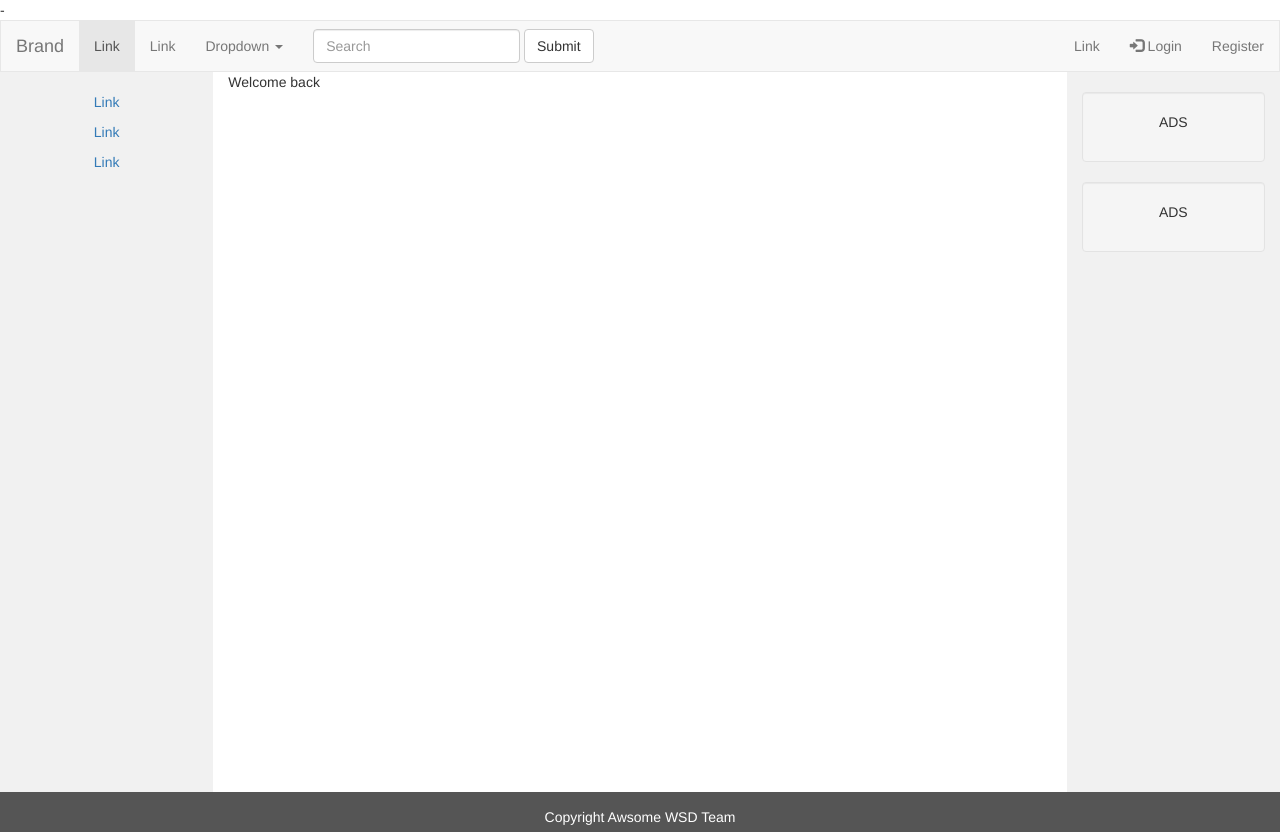
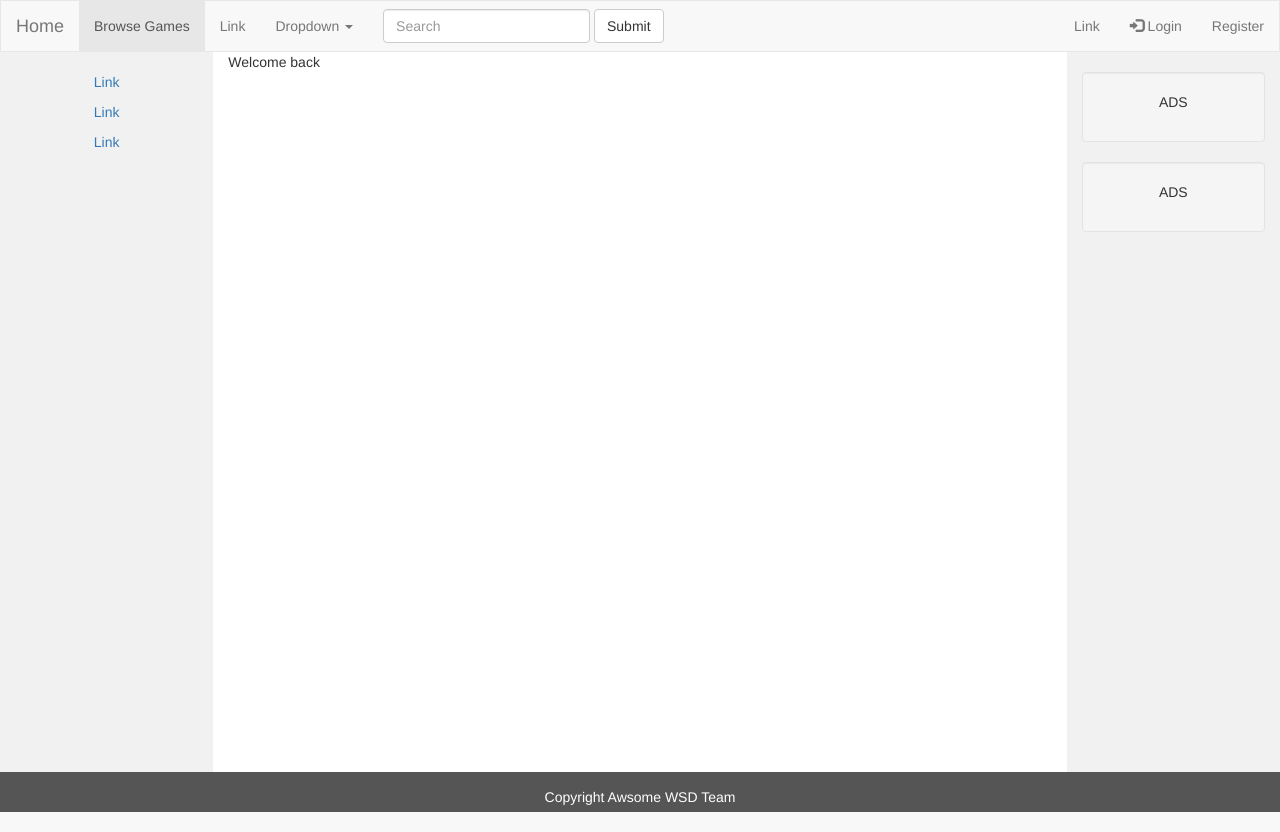
Before and after one commit to SakshyamPanda/JavaScript-Games-Store, a Django app: page / in a window 1280 px wide. Run offline with Django 3.2, Linux system fonts and the light colour scheme; some libraries are stand-ins or nearby versions.

Commit message:
minor changes on links in base.html

```diff
--- a/awsomeProject/awsomeProject/templates/base.html
+++ b/awsomeProject/awsomeProject/templates/base.html
@@ -1,4 +1,4 @@
--<!DOCTYPE html>
+<!DOCTYPE html>
 <html lang="en">
 <head>
   <title> Awsome Project </title>
@@ -22,13 +22,13 @@
           <span class="icon-bar"></span>
           <span class="icon-bar"></span>
         </button>
-        <a class="navbar-brand" href="#">Brand</a>
+        <a class="navbar-brand" href={% url "index" %}>Home</a>
       </div>
 
       <!-- Collect the nav links, forms, and other content for toggling -->
       <div class="collapse navbar-collapse" id="bs-example-navbar-collapse-1">
         <ul class="nav navbar-nav">
-          <li class="active"><a href="#">Link <span class="sr-only">(current)</span></a></li>
+          <li class="active"><a href={% url "browseGames" %}>Browse Games <span class="sr-only">(current)</span></a></li>
           <li><a href="#">Link</a></li>
           <li class="dropdown">
             <a href="#" class="dropdown-toggle" data-toggle="dropdown" role="button" aria-haspopup="true" aria-expanded="false">Dropdown <span class="caret"></span></a>
--- a/awsomeProject/awsomeProject/urls.py
+++ b/awsomeProject/awsomeProject/urls.py
@@ -30,5 +30,6 @@ urlpatterns = [
     url(r'^game/[0-9a-zA-Z]+/saveGame/$', views.saveGame, name='saveGame'),
     url(r'^game/[0-9a-zA-Z]+/loadGame/$', views.loadGame, name='loadGame'),
     url(r'^game/([0-9a-zA-Z]+)/buyGame/$', views.buyGame, name='buyGame'),
+    url(r'^browseGames/$', views.browseGames, name='browseGames'),
     url(r'^addGame/([0-9a-zA-Z]+)/$', views.addGame, name='addGame'),
 ]
--- a/awsomeProject/awsomeProject/views.py
+++ b/awsomeProject/awsomeProject/views.py
@@ -20,8 +20,14 @@ from django.http import JsonResponse
 def index(request):
     return render(request, "index.html", {})
 
+#TODO: Implement
+def browseGames(request):
+    return render(request, "browseGames.html", {})
+
+#TODO: implement
 @login_required
 def buyGame(request, game_name):
+
     return render(request, "buyGame.html", {})
 
 @login_required
```
Also changed, not shown: awsomeProject/awsomeProject/templates/browseGames.html (added, +7 -0 lines), awsomeProject/db.sqlite3.
